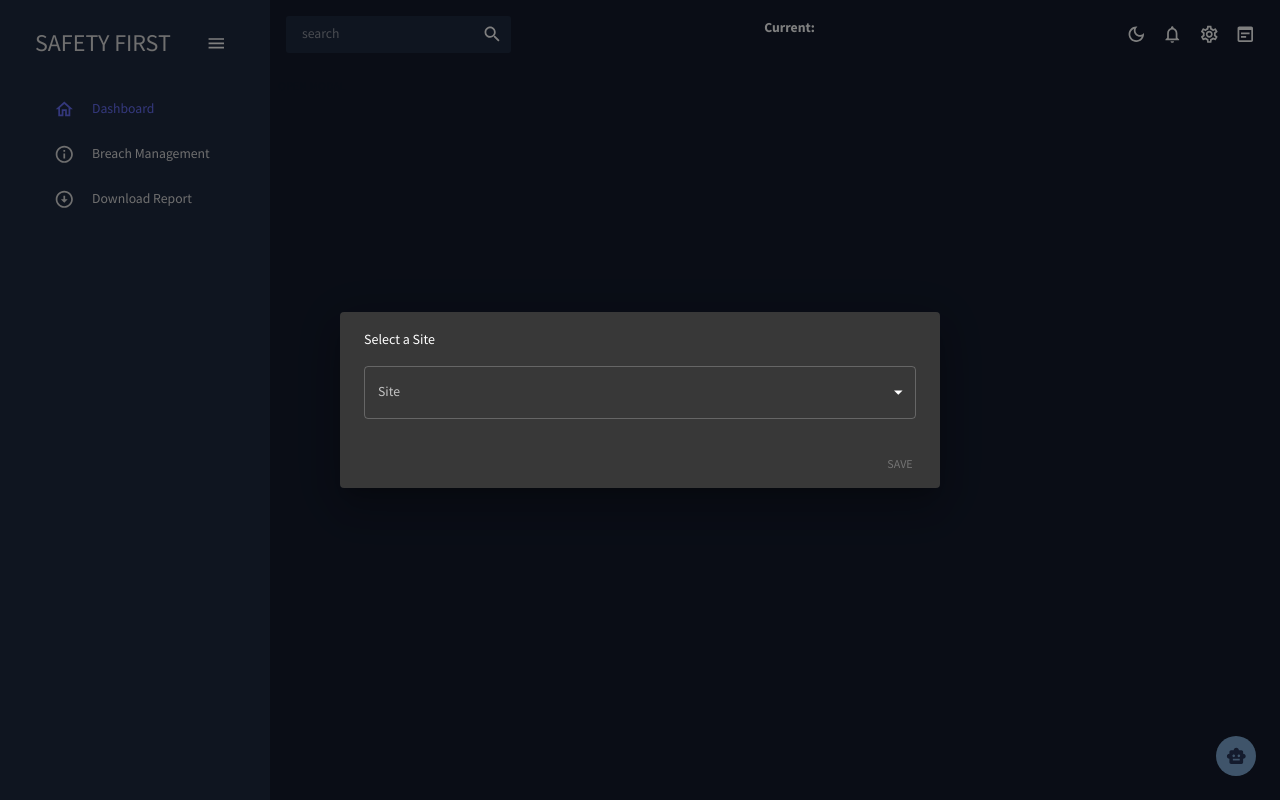
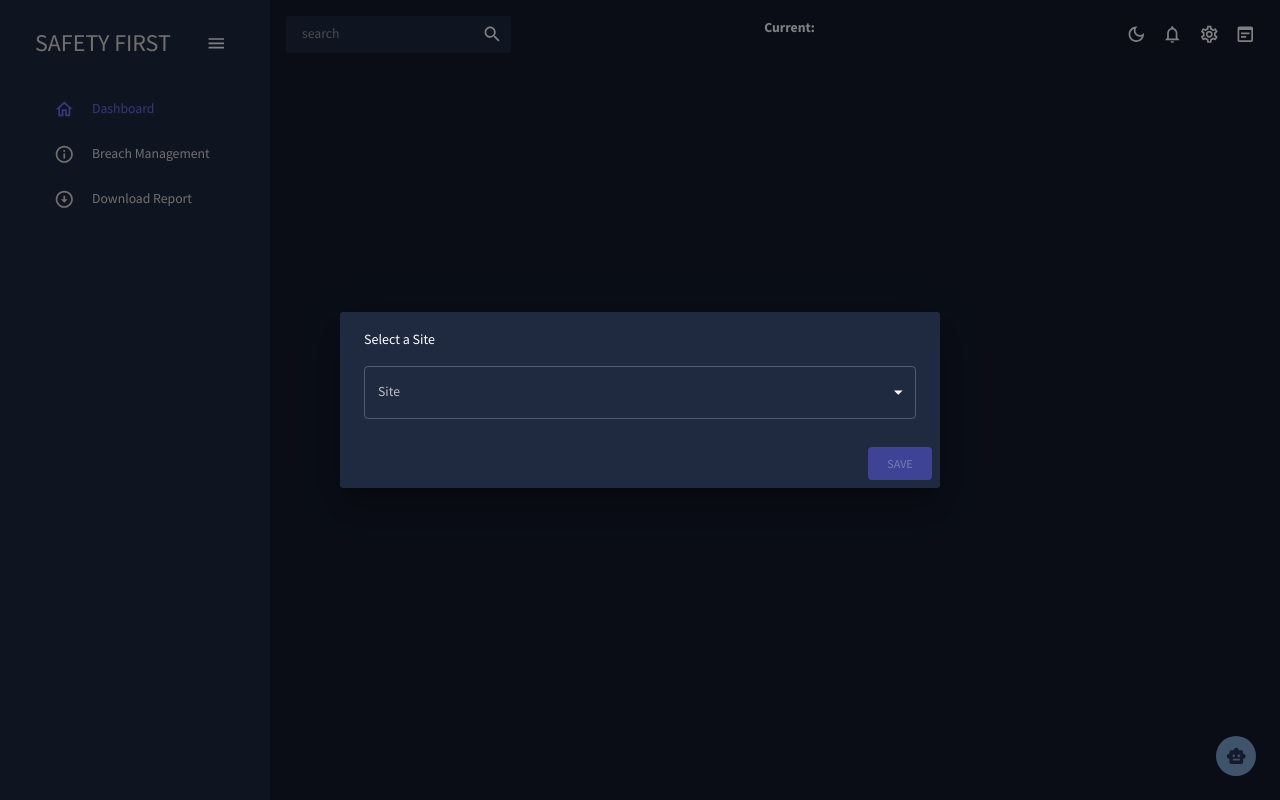
Before and after one commit to BeginnerLoc/ReactJS-Client, a React (Create React App) app: page / in a window 1280 px wide. Built offline with nearby package versions, Linux system fonts and the light colour scheme.

Commit message:
last commit, happy graduation!

```diff
--- a/src/components/AiAssistant.jsx
+++ b/src/components/AiAssistant.jsx
@@ -15,7 +15,7 @@ const AiAssistant = () => {
 
   useEffect(() => {
     // Simulating loading messages from an API or delay before displaying
-    if(botAnswer != null){
+    if (botAnswer != null) {
       setMessages([...messages, { text: botAnswer, sender: 'bot' }]);
     }
     setShowChat(true);
@@ -77,14 +77,14 @@ const AiAssistant = () => {
               width: '200',
             }}
           >
-            <Typography
-              variant="body1"
+            <div
               style={{
+                whiteSpace: 'pre-line',
                 color: message.sender === 'user' ? '#fff' : colors.blueAccent[700],
               }}
             >
               {message.text}
-            </Typography>
+            </div>
           </Paper>
         ))}
       </div>
--- a/src/scenes/modal/index.jsx
+++ b/src/scenes/modal/index.jsx
@@ -1,7 +1,8 @@
 import React, { useState, useContext } from 'react';
-import { Button, Dialog, DialogTitle, DialogContent, DialogActions, FormControl, InputLabel, Select, MenuItem } from '@mui/material';
+import { Button, Dialog, DialogTitle, DialogContent, DialogActions, FormControl, InputLabel, Select, MenuItem, useTheme } from '@mui/material';
 import { useNavigate } from 'react-router-dom';
 import ProjectContext from '../../context/ProjectContext';
+import { tokens } from "../../theme";
 
 const ProjectModal = () => {
   const { updateProjectId } = useContext(ProjectContext);
@@ -9,6 +10,10 @@ const ProjectModal = () => {
 
   const [open, setOpen] = useState(true);
   const [selectedProject, setSelectedProject] = useState('');
+
+  const theme = useTheme();
+  const colors = tokens(theme.palette.mode);
+
 
   const projectOptions = [
     { id: 1, name: 'Site A' },
@@ -49,17 +54,17 @@ const ProjectModal = () => {
 
   return (
     <div>
-      <Button onClick={handleOpen}>Open Modal</Button>
-      <Dialog open={open} onClose={handleClose} maxWidth="sm" fullWidth>
-        <DialogTitle>Select a Site</DialogTitle>
-        <DialogContent>
-          <FormControl fullWidth>
+      <Dialog open={open} onClose={handleClose} maxWidth="sm" fullWidth >
+        <DialogTitle  sx={{bgcolor:colors.primary[400]}}>Select a Site</DialogTitle>
+        <DialogContent  sx={{bgcolor: colors.primary[400]}}>
+          <FormControl fullWidth >
             <InputLabel id="project-label">Site</InputLabel>
             <Select
               labelId="project-label"
               id="project-select"
               value={selectedProject}
               onChange={handleProjectChange}
+              style={{backgroundColor: colors.primary[400]}}
             >
               <MenuItem value="">Select a Site</MenuItem>
               {projectOptions.map((project) => (
@@ -70,8 +75,8 @@ const ProjectModal = () => {
             </Select>
           </FormControl>
         </DialogContent>
-        <DialogActions>
-          <Button onClick={handleSave} disabled={selectedProject === ''}>
+        <DialogActions  sx={{bgcolor: colors.primary[400]}}>
+          <Button onClick={handleSave} disabled={selectedProject === ''} sx={{bgcolor: colors.blueAccent[700], color: colors.primary[600]}}>
             Save
           </Button>
         </DialogActions>
```
